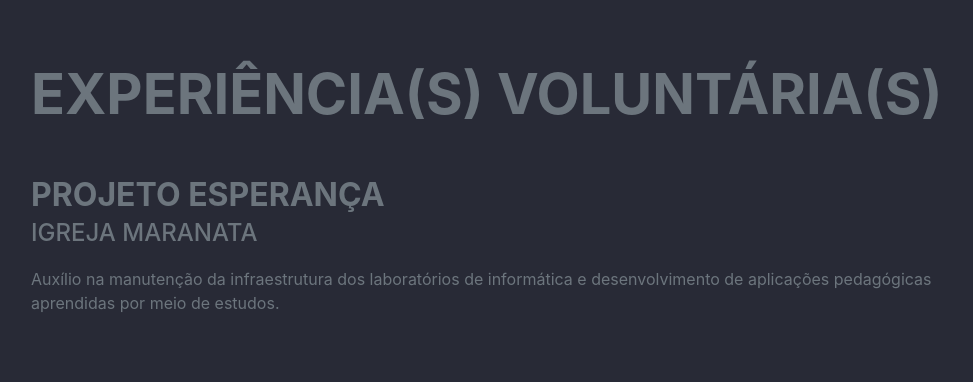
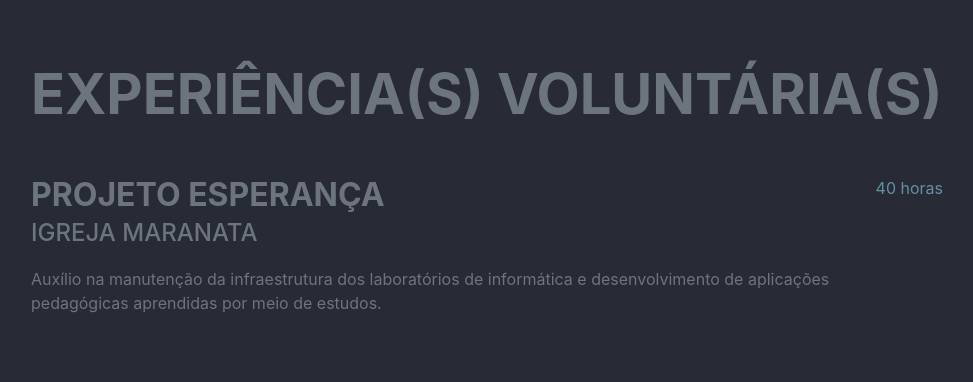
Before and after one commit to Eduardo-Lopes-Santos/web_curriculo, a plain HTML site: page index.html in a window 1280 px wide. Shown: the part 4986-5368 px from the top of the page, without its empty margins (289-1262 px from the left). Drawn offline with nearby package versions, Linux system fonts and the light colour scheme; a web font is replaced by a local one.

Commit message:
Update index.html

```diff
--- a/index.html
+++ b/index.html
@@ -181,7 +181,7 @@
                             <div class="subheading mb-3">Igreja Maranata</div>
                             <p> Auxílio na manutenção da infraestrutura dos laboratórios de                               informática e desenvolvimento de aplicações pedagógicas aprendidas por meio de estudos.</p>
                         </div>
-
+                       <div class="flex-shrink-0"><span class="text-primary">40 horas</span></div>
                     </div>
                 </div>
             </section>
```
